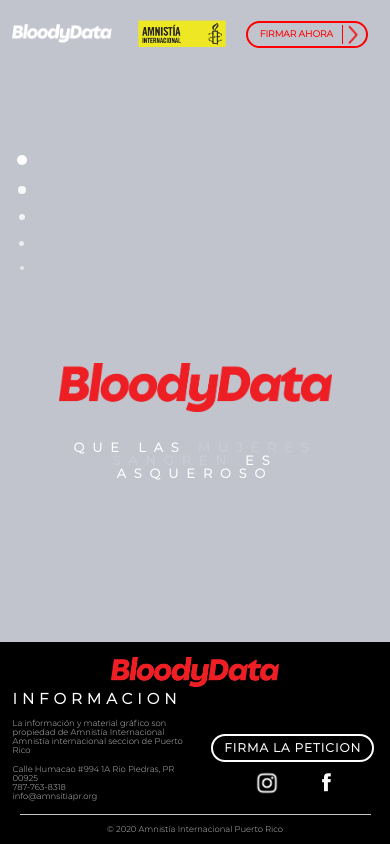
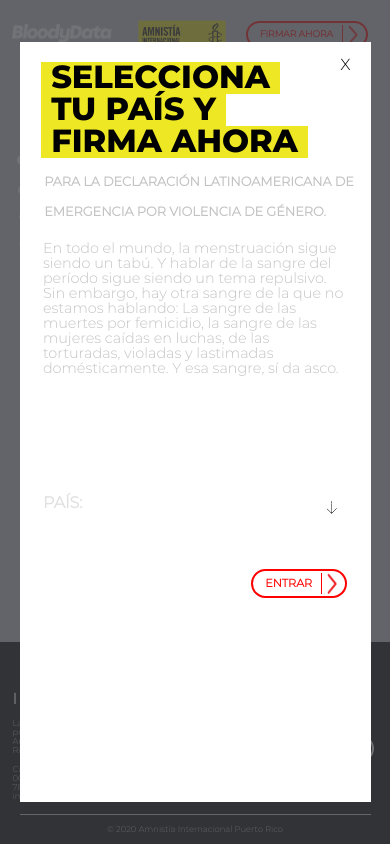
Before and after one commit to joseub71/bloody-data, a React (Create React App) app: page / in a window 390 px wide. Shown: the top 844 px of the page. Built offline with nearby package versions, Linux system fonts and the light colour scheme; no server answers.

Commit message:
responsive and chage animation

```diff
--- a/src/App.css
+++ b/src/App.css
@@ -68,10 +68,19 @@ html {
     height: 38vh;
   }
 }
+
+@media only screen and (max-width: 1500px) {
+  .image-tissu-blod{
+    left: -1px !important;
+  }
+
+}
+
 @media only screen and (max-width: 1400px) {
   .container-yellow-modal-form{
       font-size: 3em !important;
   }
+
 }
 
 @media only screen and (max-width: 1250px) {
@@ -182,7 +191,8 @@ html {
     .container-btn-footer{
       text-align: center;
       padding: 6px 7px!important;
-      margin-bottom: 8px
+      margin-bottom: 8px;
+      font-size: 0.8em !important;
     }
     .margin-top-text-footer{
         margin-top: 12px !important;
--- a/src/App.js
+++ b/src/App.js
@@ -68,13 +68,17 @@ class App extends Component {
   componentDidMount(){
     callCurrentCountry().then( response => {
       if (response && response.data.country) {
-        response.data.country = 'other'
+        // response.data.country = 'other'
         if (response.data.country !== 'VE' && response.data.country !== 'PR') {
           this.setState({modalCountry: true })
         }else{
           this.setState({country: response.data.country })
         }
+      }else{
+        this.setState({modalCountry: true })
       }
+    }).catch( err => {
+      this.setState({modalCountry: true })
     })
   }
 
--- a/src/components/copa/Copa.css
+++ b/src/components/copa/Copa.css
@@ -16,8 +16,8 @@
     position: absolute;
     background-repeat: no-repeat;
     width: 8vw;
-    top: 0vh;
-    left: 22px;
+    top: 0.8vh;
+    left: 22.2px;
     min-width: 109px;
     clip-path: polygon(100% 100%, 100% 0%, 0% 0%, 0% 98%, 8% 100%, 15% 98%, 24% 99%, 33% 99%, 40% 98%, 50% 99%, 60% 100%, 68% 98%, 80% 100%, 89% 98%);
     transition: 1s;
--- a/src/containers/landing/Landing.css
+++ b/src/containers/landing/Landing.css
@@ -77,15 +77,15 @@
 }
 .hi:after{
 	content: "";
-	animation: spin 15s linear;
-    -webkit-animation: spin 15s linear;
+	animation: spin 10s linear;
+    -webkit-animation: spin 10s linear;
     animation-iteration-count: infinite;
 }
 
 @keyframes spin {
-    0% { content:"mujeres sangren"; opacity: 0;}
-    25% { content:"mujeres sangren"; opacity: 1;}
-    45% { content:"mujeres sangren"; opacity: 0;}
-    50% { content:"personas trans sangren"; opacity: 0;}
-    100% { content:"personas trans sangren"; opacity: 1;}
+    0% { content:"Que las mujeres sangren es asqueroso"; opacity: 0;}
+    25% { content:"Que las mujeres sangren es asqueroso"; opacity: 1;}
+    45% { content:"Que las mujeres sangren es asqueroso"; opacity: 0;}
+    50% { content:"Que las las personas trans sangren es asqueroso"; opacity: 0;}
+    100% { content:"Que las las personas trans sangren es asqueroso"; opacity: 1;}
 }
--- a/src/containers/landing/Landing.js
+++ b/src/containers/landing/Landing.js
@@ -116,7 +116,7 @@ class Landing extends Component {
 
             <div id="home" className="container-home-landing-page">
               <img src={logo_bloody_copy} alt="logo bloody data"/>
-              <span> Que las {this.props.country === 'PR' ? <span className="hi"> </span> : <span> mujeres sangren </span>} es asqueroso </span>
+              <span> {this.props.country === 'PR' ? <span className="hi"> </span> : <span> mujeres sangren es asqueroso </span>} </span>
             </div>
 
             {this.props.country === 'PR' &&
```
